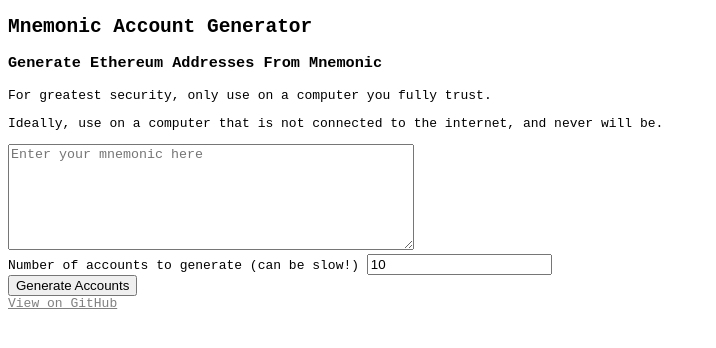
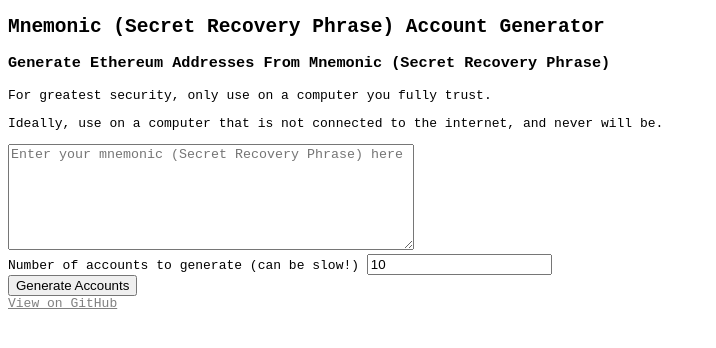
Before and after one commit to danfinlay/mnemonic-account-generator, a website with bundled scripts: page index.html in a window 1280 px wide. Shown: the whole page, without its empty margins (0-716 px from the left). Built offline with nearby package versions, Linux system fonts and the light colour scheme.

Commit message:
Update index.html
Added (Secret Recovery Phrase) to the tool's description

```diff
--- a/index.html
+++ b/index.html
@@ -31,8 +31,8 @@
 
     <section class="mnemonic-input">
 
-      <h1>Mnemonic Account Generator</h1>
-      <h3>Generate Ethereum Addresses From Mnemonic</h3>
+      <h1>Mnemonic (Secret Recovery Phrase) Account Generator</h1>
+      <h3>Generate Ethereum Addresses From Mnemonic (Secret Recovery Phrase) </h3>
 
       <p>
         For greatest security, only use on a computer you fully trust.
@@ -43,7 +43,7 @@
 
       <textarea
              class="mnemonic"
-             placeholder="Enter your mnemonic here"
+             placeholder="Enter your mnemonic (Secret Recovery Phrase) here"
              style="width:400px;height:100px;"></textarea>
       <br>
 
```
